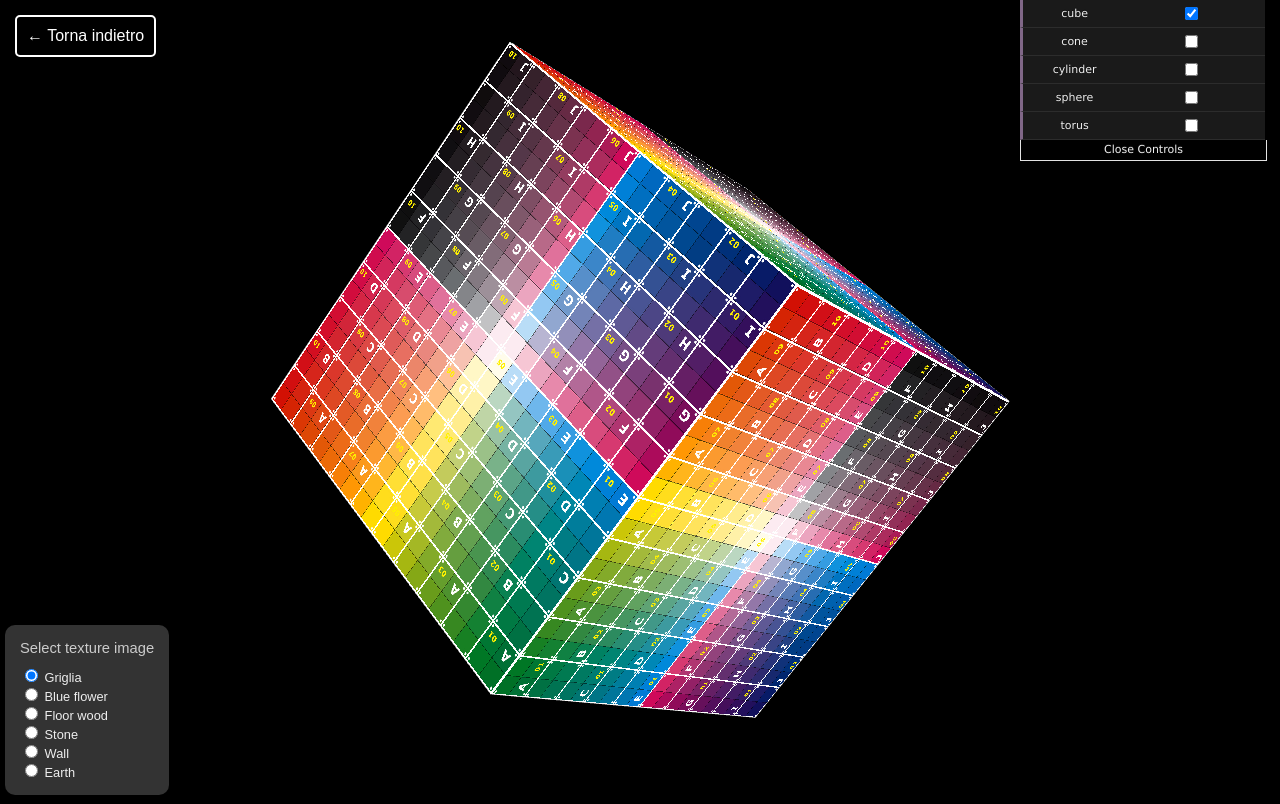
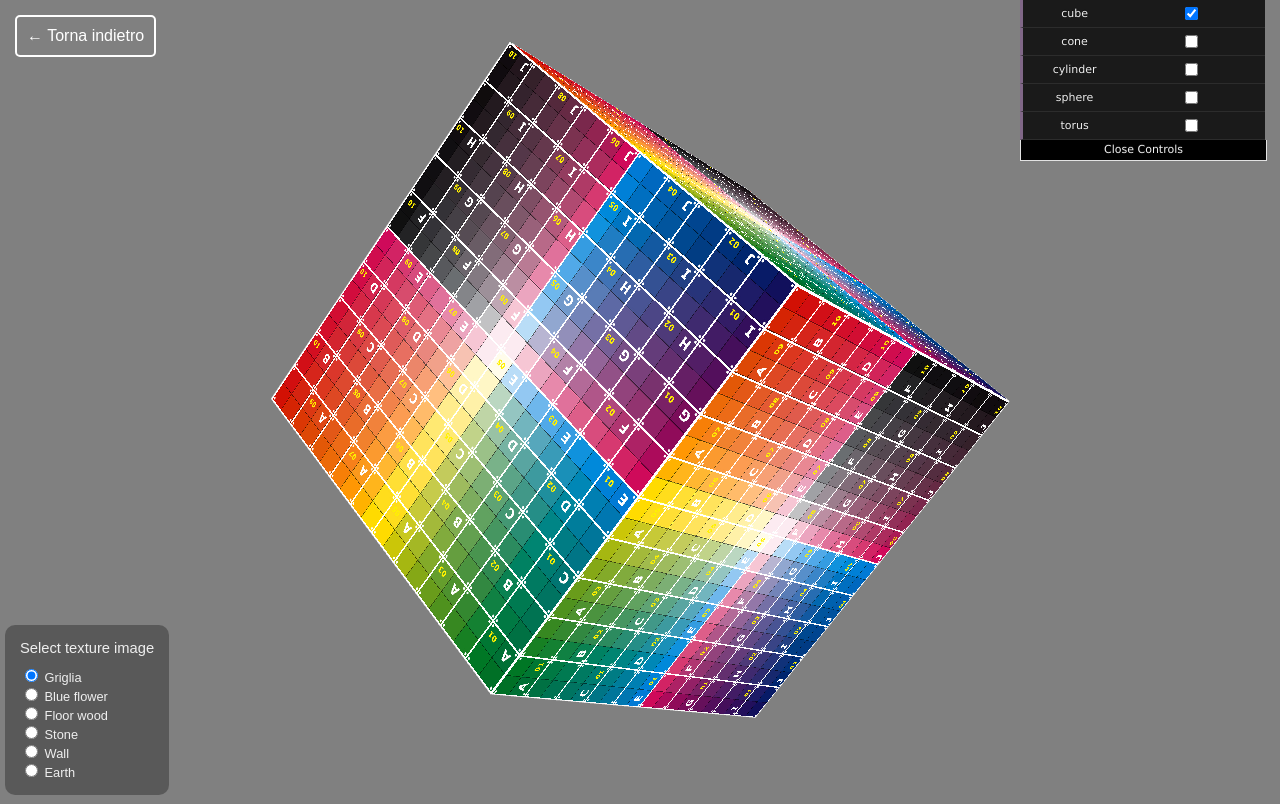
Before and after one commit to UniFeDevelopers/grafica-es3, a website: page esercizio1.html in a window 1280 px wide. Drawn offline with Linux system fonts and the light colour scheme; animation ran at ten frames a second.

Commit message:
fix stili

```diff
--- a/Gruntfile.js
+++ b/Gruntfile.js
@@ -43,5 +43,5 @@ module.exports = function(grunt) {
   })
 
   grunt.registerTask('compile', ['sass', 'postcss'])
-  grunt.registerTask('default', ['watch'])
+  grunt.registerTask('default', ['compile', 'watch'])
 }
--- a/src/esercizio1.js
+++ b/src/esercizio1.js
@@ -418,7 +418,7 @@ const main = () => {
   }
 
   // Set the clear color and enable the depth test
-  gl.clearColor(0, 0, 0, 1)
+  gl.clearColor(0.5, 0.5, 0.5, 1)
   gl.enable(gl.DEPTH_TEST)
 
   // Get the storage locations of uniform variables and so on
--- a/src/style.scss
+++ b/src/style.scss
@@ -3,7 +3,7 @@ $redirect-link-color: #333;
 
 body {
     margin: 0;
-    background: #000;
+    background: #7f7f7f;
     overflow: hidden;
     text-align: center;
     font-family: sans-serif;
@@ -21,14 +21,13 @@ body {
         font-weight: 300;
         text-align: left;
         padding: 15px;
-        background: rgba(255, 255, 255, 0.2);
+        background: rgba(0, 0, 0, 0.3);
         color: #eee;
         border-radius: 10px;
 
         .radio-component-title {
             margin: 0 0 10px;
             font-size: 1.15em;
-            color: #ccc;
         }
     }
 
```
Also changed, not shown: build/esercizio1.js, build/esercizio2.js, build/style.css, 1 other file.
